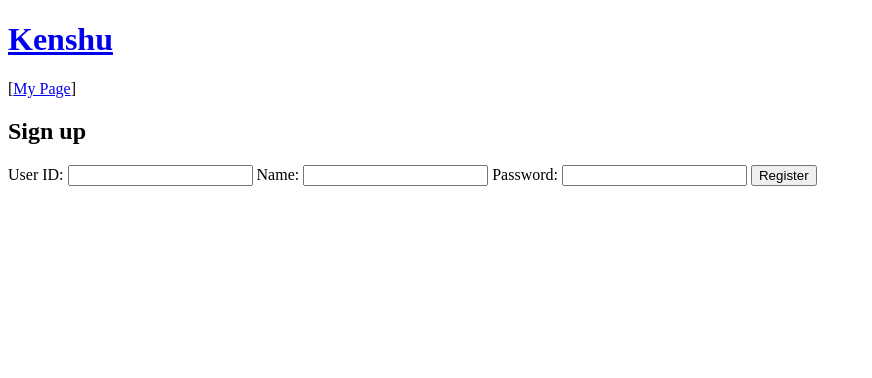
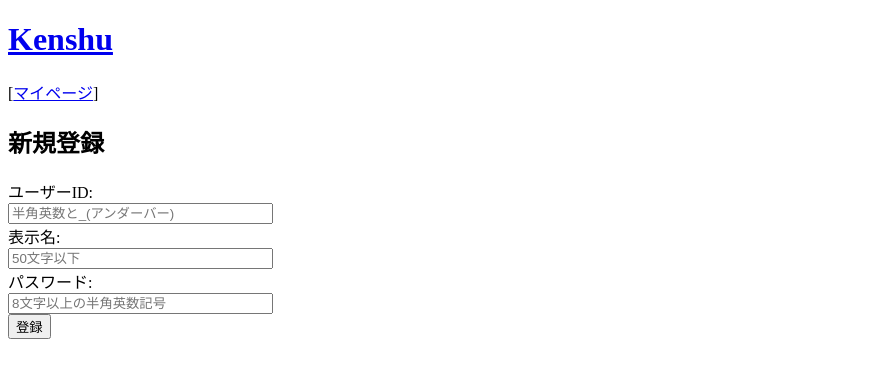
Before and after one commit to pr-YudaiSuzuki/kenshu-lamp, a PHP site: page /signup.php in a window 1280 px wide. Shown: the top 378 px of the page, without its empty margins (0-872 px from the left). Run offline with PHP 8.4, Linux system fonts and the light colour scheme; the visitor is signed in with stand-in values (Sample User, id 1).

Commit message:
UIの修正

```diff
--- a/src/views/base/header.php
+++ b/src/views/base/header.php
@@ -15,7 +15,7 @@
     <a href="/">Kenshu</a>
   </h1>
   <?php if ($current_user): ?>
-  [<a href="/user.php?id=<?= $current_user->screen_name ?>">My Page</a>]
+  [<a href="/user.php?id=<?= $current_user->screen_name ?>">マイページ</a>]
   <?php else: ?>
   [<a href="/login.php">Login</a>]
   <?php endif ?>
--- a/src/views/index.php
+++ b/src/views/index.php
@@ -1,5 +1,6 @@
 <?php include __DIR__."/base/header.php" ?>
 
+  <h1>記事一覧</h1>
   <ul>
     <?php foreach ($posts as $post): ?>
     <li>
--- a/src/views/signup.php
+++ b/src/views/signup.php
@@ -1,18 +1,27 @@
 <?php include __DIR__."/base/header.php" ?>
 
-  <h2>Sign up</h2>
+  <h2>新規登録</h2>
   <form action="/signup.php" method="post">
     <input type="hidden" name="token" value="<?= CsrfValidator::generate(); ?>">
-    <label>User ID:
-        <input type="text" name="screen_name" >
-    </label>
-    <label>Name:
-        <input type="text" name="name" >
-    </label>
-    <label>Password:
-        <input type="password" name="password" >
-    </label>
-    <button>Register</button>
+    <div>
+      <label>
+        <div>ユーザーID:</div>
+        <input type="text" name="screen_name" size="30" placeholder="半角英数と_(アンダーバー)">
+      </label>
+    </div>
+    <div>
+      <label>
+        <div>表示名:</div>
+        <input type="text" name="name" size="30" placeholder="50文字以下">
+      </label>
+    </div>
+    <div>
+      <label>
+        <div>パスワード:</div>
+        <input type="password" name="password" size="30" placeholder="8文字以上の半角英数記号">
+      </label>
+    </div>
+    <button>登録</button>
   </form>
 
 <?php include __DIR__."/base/footer.php" ?>
--- a/src/views/tag.php
+++ b/src/views/tag.php
@@ -1,6 +1,6 @@
 <?php include __DIR__."/base/header.php" ?>
 
-  <h1><?= $tag->name ?></h1>
+  <h1>「<?= $tag->name ?>」のタグがついた記事一覧</h1>
   <ul>
     <?php foreach ($posts as $post): ?>
     <li>
--- a/src/views/tags.php
+++ b/src/views/tags.php
@@ -1,6 +1,6 @@
 <?php include __DIR__."/base/header.php" ?>
 
-  <h1>Tags</h1>
+  <h1>タグ一覧</h1>
   <ul>
     <?php foreach ($tags as $tag): ?>
     <li>
--- a/src/views/user.php
+++ b/src/views/user.php
@@ -1,8 +1,8 @@
 <?php include __DIR__."/base/header.php" ?>
 
-  <h1><?= $user->name ?>@<?= $user->screen_name ?></h1>
+  <h1><?= $user->name ?>@<?= $user->screen_name ?>さんの投稿記事一覧</h1>
   <?php if ($user->id == $current_user->id) : ?>
-  [<a href="/create.php">Create</a>] [<a href="/logout.php">Logout</a>]
+  [<a href="/create.php">記事作成</a>] [<a href="/logout.php">ログアウト</a>]
   <?php endif ?>
   <ul>
     <?php foreach ($posts as $post): ?>
```
Also changed, not shown: src/views/create.php (+14 -6 lines), src/views/edit.php (+25 -11 lines), src/views/login.php (+14 -8 lines), src/views/post.php (+17 -6 lines).
